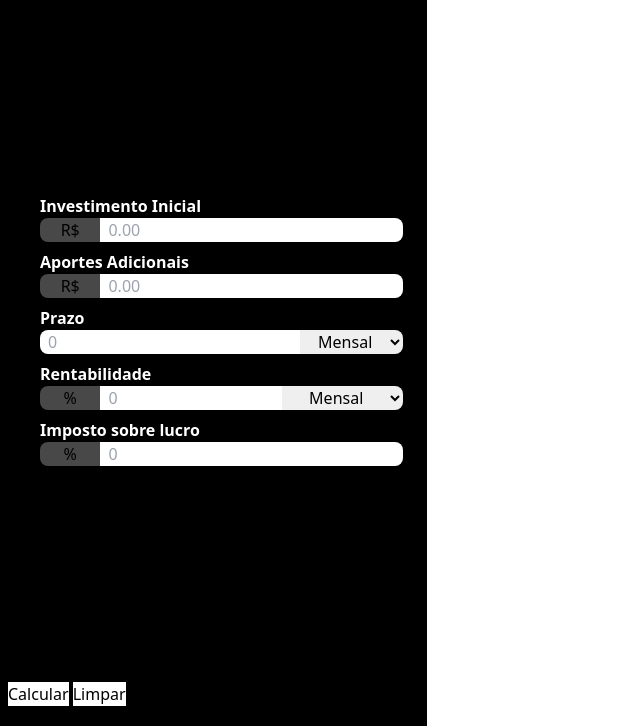
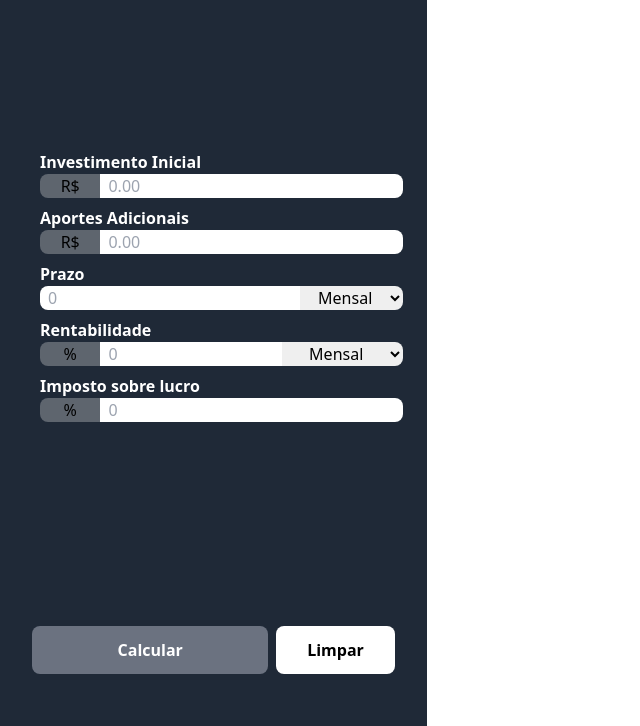
Before and after one commit to FrankMarcelino/project-calc-invest, a website built with Vite: page index.html in a window 1280 px wide. Shown: the part 74-800 px from the top of the page, without its empty margins (0-640 px from the left). Built offline with nearby package versions, Linux system fonts and the light colour scheme.

Commit message:
estilização do forms

```diff
--- a/index.html
+++ b/index.html
@@ -7,7 +7,7 @@
     <title>Caulculadora de Juros</title>
   </head>
   <body class="h-dvh grid grid-cols-3 grid-rows-2">
-    <aside class="bg-black flex flex-col justify-between row-span-2  py-5 px-2">
+    <aside class="bg-gray-800 flex flex-col justify-between row-span-2  py-5 px-2">
       <h1 class="text-white text-2xl font-bold px-6">Caulculadora de Juros</h1>
       <form class="w-full">
         <div class="flex w-full flex-col px-6 m-2">
@@ -56,9 +56,9 @@
           </div>
         </div>
       </form>
-      <div>
-        <button class="bg-white">Calcular</button>
-        <button class="bg-white">Limpar</button>
+      <div class="flex h-12 px-6 my-8 justify-between gap-2">
+        <button class="bg-gray-500 text-white rounded-lg w-4/6 font-bold hover:bg-black hover:text-white">Calcular</button>
+        <button class="bg-white rounded-lg w-2/6 font-bold hover:bg-black hover:text-white">Limpar</button>
       </div>
     </aside>
     <main>
```
